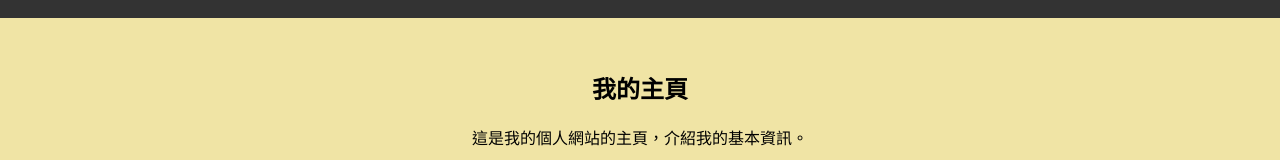
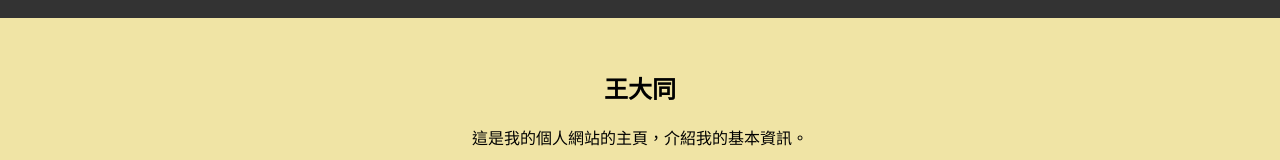
Before and after one commit to yangyangeschool/w0, a plain HTML site: page index.html in a window 1280 px wide. Shown: the part 163-323 px from the top of the page. Drawn offline with Linux system fonts and the light colour scheme.

Commit message:
改名字

```diff
--- a/index.html
+++ b/index.html
@@ -19,7 +19,7 @@
     </header>
 
     <section>
-        <h2>我的主頁</h2>
+        <h2>王大同</h2>
         <p>這是我的個人網站的主頁，介紹我的基本資訊。</p>
     </section>
 
```
